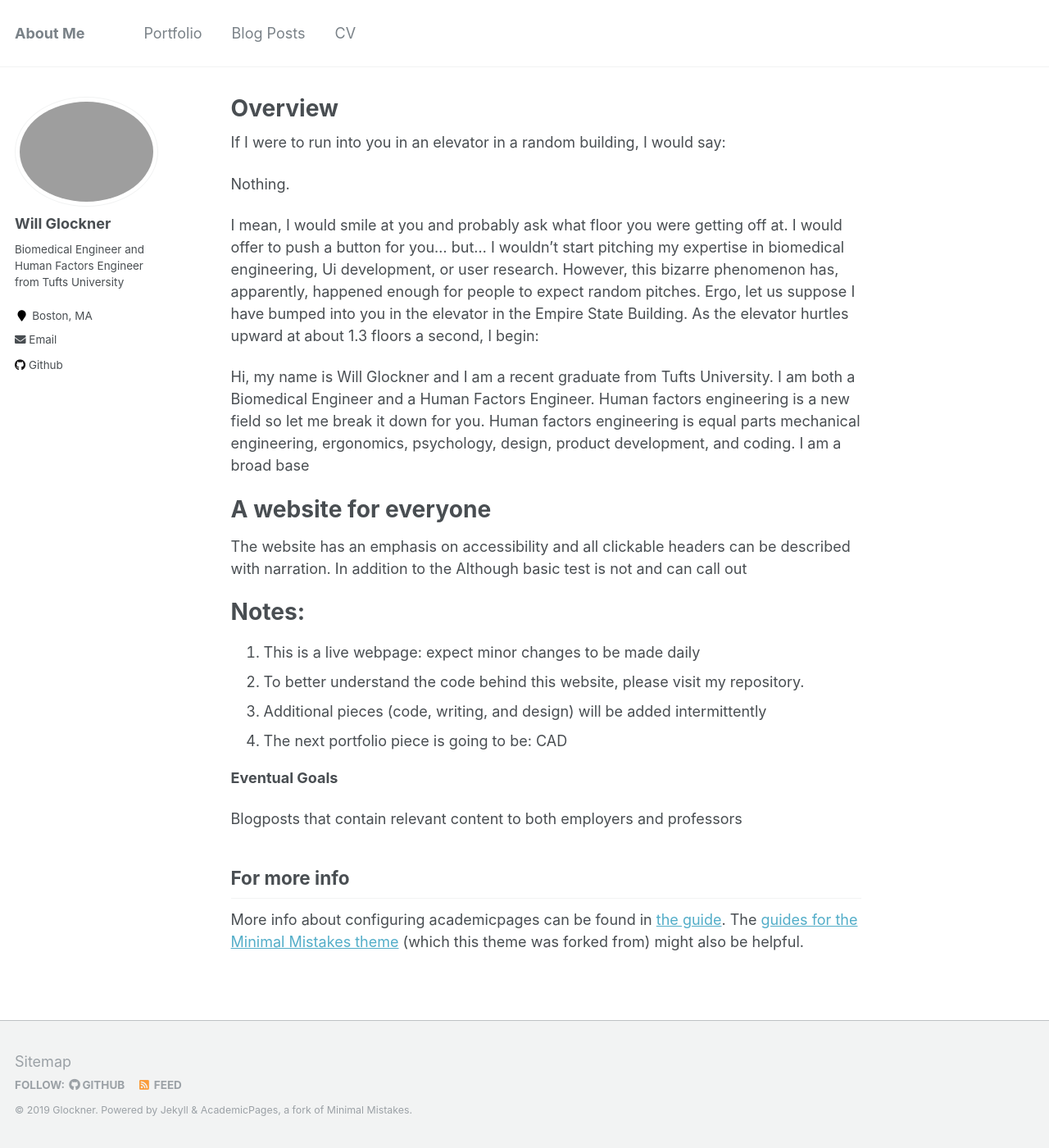
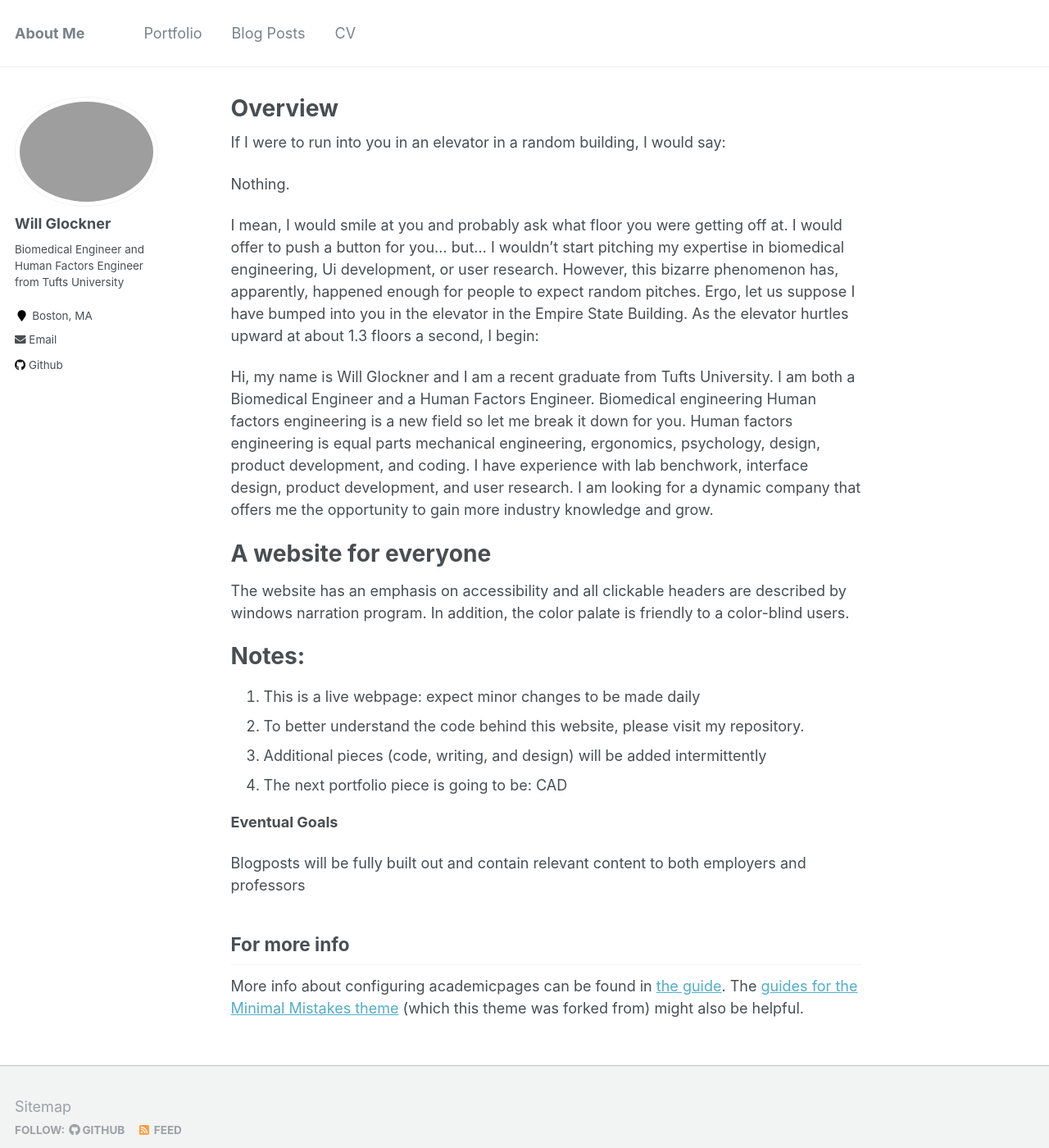
Before and after one commit to Glenn-Moss/wglock.github.io, a Jekyll site: the page built from _pages/about.md, in a window 1280 px wide and 1400 px high. Shown: the whole window at 82% size. Built offline with Jekyll 4.4.1, drawn with Linux system fonts in a browser that asks for light colours.

Commit message:
finished about page

```diff
--- a/_pages/about.md
+++ b/_pages/about.md
@@ -14,12 +14,12 @@
 
 I mean, I would smile at you and probably ask what floor you were getting off at. I would offer to push a button for you... but... I wouldn't start pitching my expertise in biomedical engineering, Ui development, or user research. However, this bizarre phenomenon has, apparently, happened enough for people to expect random pitches. Ergo, let us suppose I have bumped into you in the elevator in the Empire State Building. As the elevator hurtles upward at about 1.3 floors a second, I begin:
 
-Hi, my name is Will Glockner and I am a recent graduate from Tufts University. I am both a Biomedical Engineer and a Human Factors Engineer. Human factors engineering is a new field so let me break it down for you. Human factors engineering is equal parts mechanical engineering, ergonomics, psychology, design, product development, and coding. I am a broad base
+Hi, my name is Will Glockner and I am a recent graduate from Tufts University. I am both a Biomedical Engineer and a Human Factors Engineer. Biomedical engineering  Human factors engineering is a new field so let me break it down for you. Human factors engineering is equal parts mechanical engineering, ergonomics, psychology, design, product development, and coding. I have experience with lab benchwork, interface design, product development, and user research. I am looking for a dynamic company that offers me the opportunity to gain more industry knowledge and grow.
 
 
 A website for everyone
 ======
-The website has an emphasis on accessibility and all clickable headers can be described with narration. In addition to the  Although basic test is not  and can call out
+The website has an emphasis on accessibility and all clickable headers are described by windows narration program. In addition, the color palate is friendly to a color-blind users.
 
 Notes:
 ======
@@ -31,7 +31,7 @@
 
 **Eventual Goals**
 
-Blogposts that contain relevant content to both employers and professors
+Blogposts will be fully built out and contain relevant content to both employers and professors
 
 
 For more info
```
